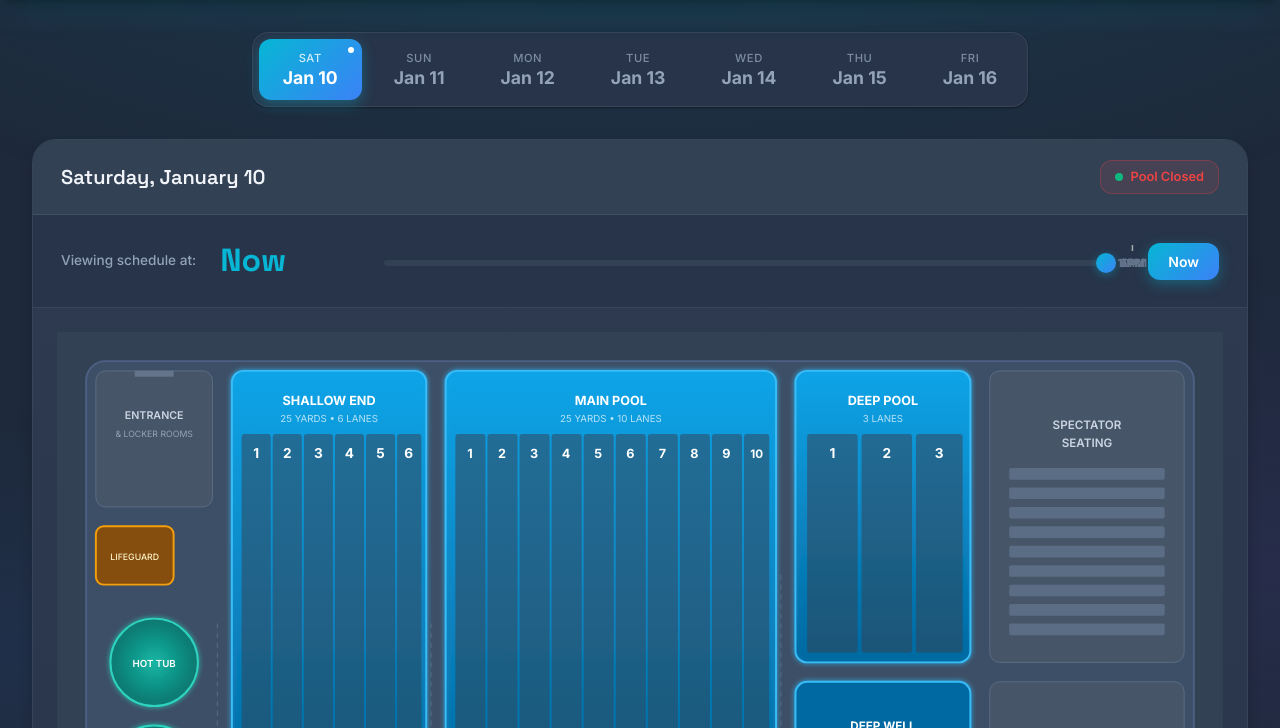
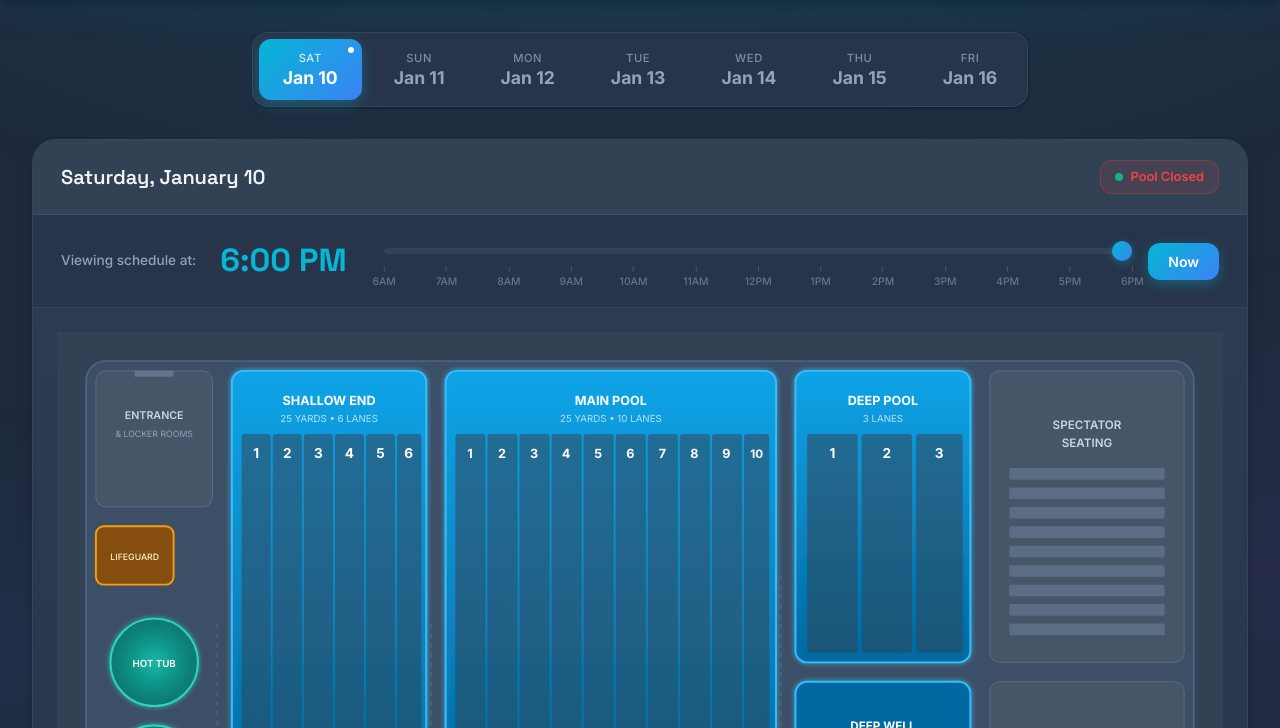
Before and after one commit to otterholte/PoolScheduleVisualizer, a plain HTML site: page index.html in a window 1280 px wide. Both pictures are taken after a click on the button "Now". Shown: the part 72-800 px from the top of the page. Drawn offline with Linux system fonts and the light colour scheme.

Commit message:
Dynamic time slider range based on pool hours for selected day

```diff
--- a/css/style.css
+++ b/css/style.css
@@ -416,6 +416,7 @@ body::before {
 .time-slider-container {
   flex: 1;
   position: relative;
+  padding-bottom: 24px;
 }
 
 .time-slider {
@@ -453,24 +454,27 @@ body::before {
 }
 
 .time-slider-marks {
-  position: relative;
+  position: absolute;
+  left: 0;
+  right: 0;
+  bottom: 0;
   height: 20px;
-  margin-top: 8px;
 }
 
 .time-mark {
   position: absolute;
   transform: translateX(-50%);
-  font-size: 0.7rem;
+  font-size: 0.65rem;
   color: var(--text-muted);
   font-weight: 500;
   white-space: nowrap;
+  top: 8px;
 }
 
 .time-mark::before {
   content: '';
   position: absolute;
-  top: -10px;
+  top: -8px;
   left: 50%;
   transform: translateX(-50%);
   width: 1px;
--- a/index.html
+++ b/index.html
@@ -59,17 +59,8 @@
         <span class="time-nav__display" id="timeDisplay">Now</span>
         <div class="time-slider-wrapper">
           <div class="time-slider-container">
-            <input type="range" class="time-slider" id="timeSlider" min="330" max="1200" step="15" value="600">
-          </div>
-          <div class="time-slider-marks">
-            <span class="time-mark" style="left: 3.4%">6AM</span>
-            <span class="time-mark" style="left: 17.2%">8AM</span>
-            <span class="time-mark" style="left: 31%">10AM</span>
-            <span class="time-mark" style="left: 44.8%">12PM</span>
-            <span class="time-mark" style="left: 58.6%">2PM</span>
-            <span class="time-mark" style="left: 72.4%">4PM</span>
-            <span class="time-mark" style="left: 86.2%">6PM</span>
-            <span class="time-mark" style="left: 100%">8PM</span>
+            <input type="range" class="time-slider" id="timeSlider" min="360" max="1080" step="15" value="600">
+            <div class="time-slider-marks"></div>
           </div>
           <button class="btn btn--primary btn--sm" id="btnNow">Now</button>
         </div>
--- a/js/app.js
+++ b/js/app.js
@@ -42,6 +42,7 @@ class PoolScheduleApp {
       this.renderDaySelector();
       this.renderLegend();
       this.setupEventListeners();
+      this.updateSliderRange();
       this.updateTimeSlider();
       this.updateDisplay();
 
@@ -273,10 +274,20 @@ class PoolScheduleApp {
     // Now button
     this.elements.btnNow.addEventListener('click', () => {
       this.selectedDate = this.formatDate(new Date());
-      this.selectedTimeMinutes = this.getCurrentTimeMinutes();
+      this.highlightActiveDay();
+      this.updateSliderRange();
+
+      // Clamp current time to pool hours
+      const hours = this.schedule.getPoolHours(this.selectedDate);
+      let currentTime = this.getCurrentTimeMinutes();
+      if (hours) {
+        if (currentTime < hours.open) currentTime = hours.open;
+        if (currentTime > hours.close) currentTime = hours.close;
+      }
+      this.selectedTimeMinutes = currentTime;
+
       this.updateTimeSlider();
       this.updateDisplay();
-      this.highlightActiveDay();
     });
 
     // Modal close
@@ -306,7 +317,56 @@ class PoolScheduleApp {
   selectDate(dateStr) {
     this.selectedDate = dateStr;
     this.highlightActiveDay();
+    this.updateSliderRange();
     this.updateDisplay();
+  }
+
+  updateSliderRange() {
+    const hours = this.schedule.getPoolHours(this.selectedDate);
+    if (!hours) return;
+
+    const slider = this.elements.timeSlider;
+    slider.min = hours.open;
+    slider.max = hours.close;
+
+    // Clamp current time to valid range
+    if (this.selectedTimeMinutes < hours.open) {
+      this.selectedTimeMinutes = hours.open;
+    } else if (this.selectedTimeMinutes > hours.close) {
+      this.selectedTimeMinutes = hours.close;
+    }
+
+    // Update hour marks
+    this.updateHourMarks(hours.open, hours.close);
+  }
+
+  updateHourMarks(openMinutes, closeMinutes) {
+    const marksContainer = document.querySelector('.time-slider-marks');
+    if (!marksContainer) return;
+
+    marksContainer.innerHTML = '';
+
+    const totalRange = closeMinutes - openMinutes;
+
+    // Generate marks at each hour
+    const startHour = Math.ceil(openMinutes / 60);
+    const endHour = Math.floor(closeMinutes / 60);
+
+    for (let hour = startHour; hour <= endHour; hour++) {
+      const minutes = hour * 60;
+      const position = ((minutes - openMinutes) / totalRange) * 100;
+
+      // Format hour label
+      const period = hour >= 12 ? 'PM' : 'AM';
+      const displayHour = hour % 12 || 12;
+      const label = `${displayHour}${period}`;
+
+      const mark = document.createElement('span');
+      mark.className = 'time-mark';
+      mark.style.left = `${position}%`;
+      mark.textContent = label;
+      marksContainer.appendChild(mark);
+    }
   }
 
   highlightActiveDay() {
--- a/js/schedule.js
+++ b/js/schedule.js
@@ -175,29 +175,40 @@ class ScheduleManager {
   }
 
   /**
+   * Get pool hours for a specific date
+   * @param {string} dateStr - Date in YYYY-MM-DD format
+   * @returns {object} { open: minutes, close: minutes } or null if not found
+   */
+  getPoolHours(dateStr) {
+    const date = new Date(dateStr + 'T12:00:00');
+    const dayOfWeek = date.getDay();
+
+    let hours;
+    if (dayOfWeek === 0) {
+      hours = this.data?.facilityInfo?.hours?.sunday;
+    } else if (dayOfWeek === 6) {
+      hours = this.data?.facilityInfo?.hours?.saturday;
+    } else {
+      hours = this.data?.facilityInfo?.hours?.weekday;
+    }
+
+    if (!hours) return null;
+
+    return {
+      open: this.timeToMinutes(hours.open),
+      close: this.timeToMinutes(hours.close)
+    };
+  }
+
+  /**
    * Check if pool is open at a given time
    * @param {string} dateStr - Date in YYYY-MM-DD format
    * @param {number} timeMinutes - Time in minutes from midnight
    */
   isPoolOpen(dateStr, timeMinutes) {
-    const date = new Date(dateStr);
-    const dayOfWeek = date.getDay();
-
-    let hours;
-    if (dayOfWeek === 0) {
-      hours = this.data?.poolInfo?.hours?.sunday;
-    } else if (dayOfWeek === 6) {
-      hours = this.data?.poolInfo?.hours?.saturday;
-    } else {
-      hours = this.data?.poolInfo?.hours?.weekday;
-    }
-
+    const hours = this.getPoolHours(dateStr);
     if (!hours) return false;
-
-    const openMinutes = this.timeToMinutes(hours.open);
-    const closeMinutes = this.timeToMinutes(hours.close);
-
-    return timeMinutes >= openMinutes && timeMinutes < closeMinutes;
+    return timeMinutes >= hours.open && timeMinutes < hours.close;
   }
 
   /**
```
